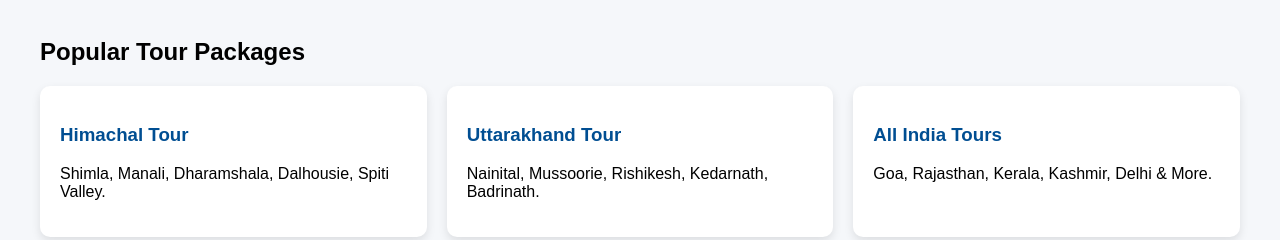
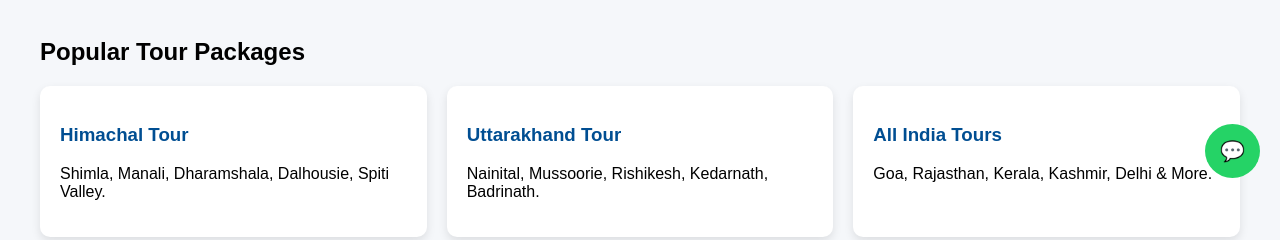
Before and after one commit to Paras1235/paras-travels, a plain HTML site: page index.html in a window 1280 px wide. Shown: the part 602-842 px from the top of the page. Drawn offline with Linux system fonts and the light colour scheme.

Commit message:
Add files via upload

```diff
--- a/index.html
+++ b/index.html
@@ -145,6 +145,13 @@ footer {
 <footer>
 <p>© 2026 Paras Travels | All Rights Reserved</p>
 </footer>
+<a href="https://wa.me/919459682330" target="_blank"
+style="position:fixed;bottom:20px;right:20px;
+background:#25D366;color:white;
+padding:15px;border-radius:50%;
+font-size:20px;text-decoration:none;">
+💬
+</a>
 
 </body>
 </html>
```
